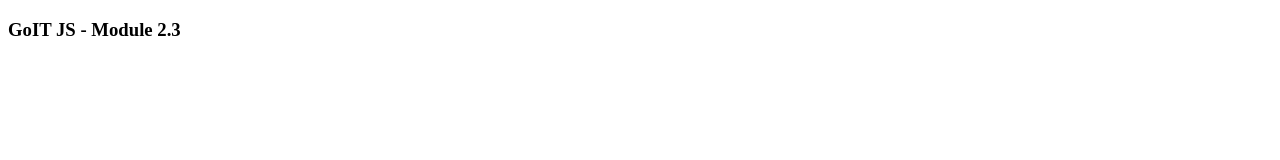
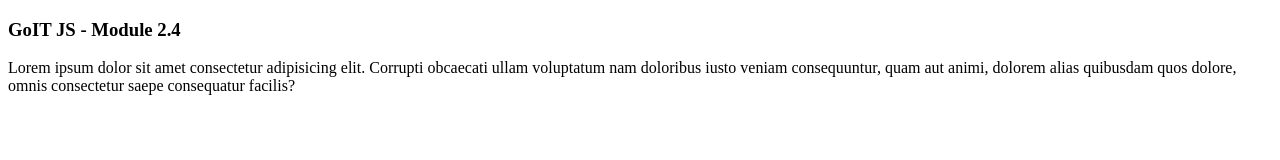
Before and after one commit to GregorHorvatH/goit-js-81, a plain HTML site: page src/index.html in a window 1280 px wide. Drawn offline with Linux system fonts and the light colour scheme.

Commit message:
module 2.4

```diff
--- a/src/index.html
+++ b/src/index.html
@@ -4,10 +4,17 @@
     <meta charset="UTF-8" />
     <meta http-equiv="X-UA-Compatible" content="IE=edge" />
     <meta name="viewport" content="width=device-width, initial-scale=1.0" />
-    <title>GoIT JS - Module 2.3</title>
+    <title>GoIT JS - Module 2.4</title>
   </head>
   <body>
-    <h3>GoIT JS - Module 2.3</h3>
+    <h3>GoIT JS - Module 2.4</h3>
+
+    <p>
+      Lorem ipsum dolor sit amet consectetur adipisicing elit. Corrupti
+      obcaecati ullam voluptatum nam doloribus iusto veniam consequuntur, quam
+      aut animi, dolorem alias quibusdam quos dolore, omnis consectetur saepe
+      consequatur facilis?
+    </p>
 
     <script src="./index.js" type="module"></script>
   </body>
```
Also changed, not shown: src/index.js (+182 -163 lines).
